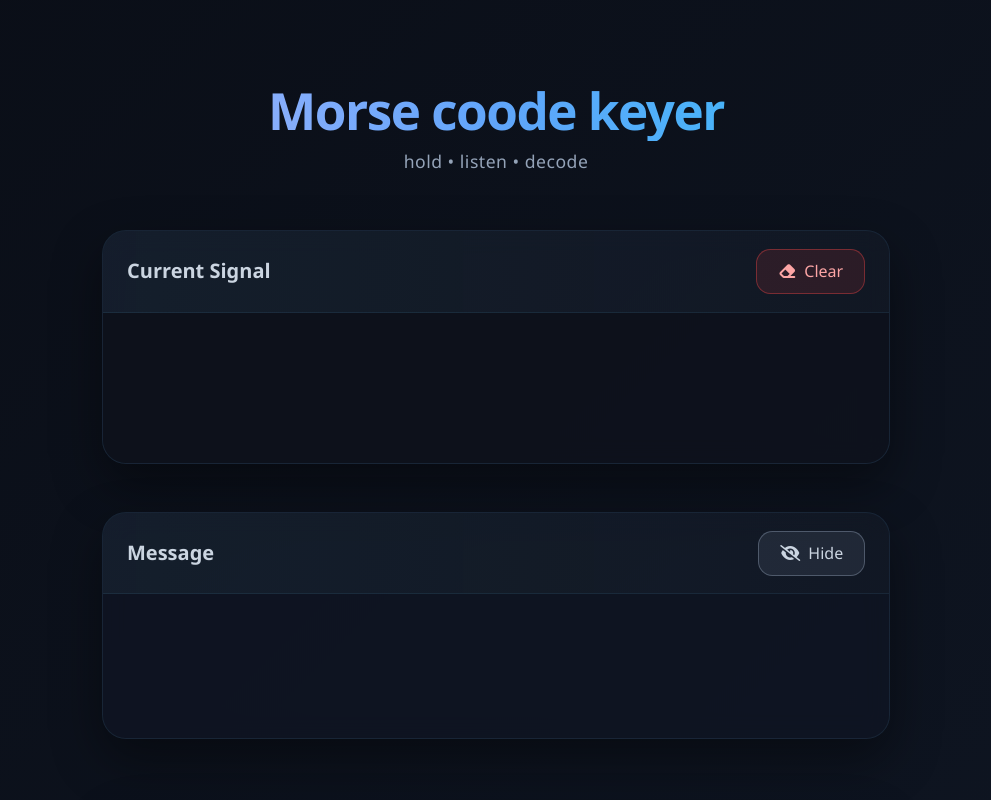
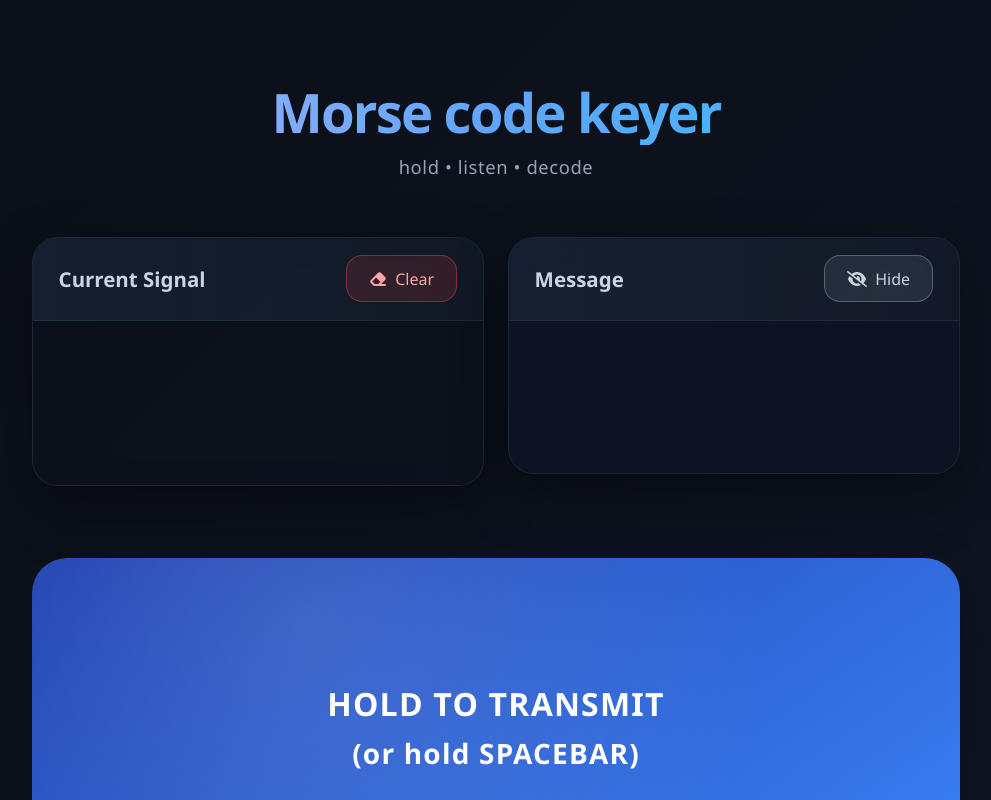
Before and after one commit to hailongcoding/morse-keyer, a plain HTML site: page index.html in a window 1280 px wide. Shown: the top 800 px of the page, without its empty margins (144-1135 px from the left). Drawn offline with nearby package versions, Linux system fonts and the light colour scheme.

Commit message:
Update index.html

```diff
--- a/index.html
+++ b/index.html
@@ -11,19 +11,13 @@
     :root {
       --bg: #0a0e17;
       --surface: #11151f;
-      --surface-glass: rgba(17, 21, 31, 0.65);
-      --accent: #5dade2;
-      --accent-glow: rgba(93, 173, 226, 0.25);
+      --surface-glass: rgba(17, 21, 31, 0.68);
+      --accent: #60a5fa;
+      --accent-glow: rgba(96, 165, 250, 0.28);
       --text: #e0e7ff;
       --text-muted: #94a3b8;
       --success: #22c55e;
       --danger: #ef4444;
-    }
-
-    * {
-      margin: 0;
-      padding: 0;
-      box-sizing: border-box;
     }
 
     body {
@@ -31,62 +25,61 @@
       color: var(--text);
       min-height: 100vh;
       font-family: 'Segoe UI', system-ui, sans-serif;
-      overflow-x: hidden;
     }
 
     .container {
-      max-width: 820px;
-      padding: 2rem 1rem;
+      max-width: 960px;
+      padding: 2.5rem 1rem 4rem;
     }
 
     header {
       text-align: center;
-      margin: 3rem 0 3.5rem;
+      margin: 2.5rem 0 3.5rem;
     }
 
     h1 {
-      font-size: 3.2rem;
+      font-size: 3.4rem;
       font-weight: 800;
-      letter-spacing: -1.5px;
+      letter-spacing: -1.8px;
       background: linear-gradient(90deg, #a5b4fc, #60a5fa, #38bdf8);
       -webkit-background-clip: text;
       -webkit-text-fill-color: transparent;
-      background-clip: text;
-      margin-bottom: 0.4rem;
     }
 
     .subtitle {
       color: var(--text-muted);
-      font-size: 1.1rem;
-      letter-spacing: 0.5px;
+      font-size: 1.15rem;
+      letter-spacing: 0.6px;
     }
 
     .card {
       background: var(--surface-glass);
-      backdrop-filter: blur(12px);
-      border: 1px solid rgba(93, 173, 226, 0.12);
-      border-radius: 1.5rem;
+      backdrop-filter: blur(14px);
+      border: 1px solid rgba(96,165,250,0.14);
+      border-radius: 1.6rem;
       overflow: hidden;
-      box-shadow: 0 20px 50px rgba(0,0,0,0.4);
-      transition: transform 0.3s ease, box-shadow 0.3s ease;
+      box-shadow: 0 22px 55px rgba(0,0,0,0.42);
+      transition: all 0.4s cubic-bezier(0.34, 1.56, 0.64, 1);
+      opacity: 0;
+      transform: translateY(20px);
     }
 
-    .card:hover {
-      transform: translateY(-4px);
-      box-shadow: 0 30px 70px rgba(0,0,0,0.5);
+    .card.visible {
+      opacity: 1;
+      transform: translateY(0);
     }
 
     .card-header {
-      background: linear-gradient(to right, rgba(93,173,226,0.08), rgba(93,173,226,0.03));
-      padding: 1.1rem 1.5rem;
-      border-bottom: 1px solid rgba(93,173,226,0.1);
+      background: linear-gradient(to right, rgba(96,165,250,0.09), rgba(96,165,250,0.04));
+      padding: 1.1rem 1.6rem;
+      border-bottom: 1px solid rgba(96,165,250,0.12);
       display: flex;
       justify-content: space-between;
       align-items: center;
     }
 
     .card-header h3 {
-      font-size: 1.25rem;
+      font-size: 1.28rem;
       font-weight: 600;
       color: #cbd5e1;
       margin: 0;
@@ -94,47 +87,60 @@
 
     #current {
       font-family: 'JetBrains Mono', 'Courier New', monospace;
-      font-size: 3.6rem;
+      font-size: clamp(2.4rem, 6vw, 3.9rem);
       font-weight: 500;
-      letter-spacing: 6px;
-      min-height: 5.5rem;
+      letter-spacing: 7px;
+      min-height: 6.2rem;
       color: var(--accent);
-      text-shadow: 0 0 20px var(--accent-glow);
+      text-shadow: 0 0 24px var(--accent-glow);
       text-align: center;
-      padding: 2rem 1.5rem;
-      background: rgba(10, 15, 25, 0.4);
+      padding: 2.2rem 1.6rem;
+      background: rgba(10, 15, 25, 0.45);
+      transition: transform 0.15s ease, text-shadow 0.3s;
+    }
+
+    #paddle.holding #current {
+      transform: scale(1.03);
+      text-shadow: 0 0 40px rgba(96,165,250,0.6);
     }
 
     #output {
-      font-size: 1.38rem;
-      line-height: 1.65;
-      min-height: 9rem;
-      padding: 1.8rem 2rem;
+      font-size: 1.42rem;
+      line-height: 1.7;
+      min-height: 9.5rem;
+      padding: 1.9rem 2.2rem;
       white-space: pre-wrap;
       word-break: break-word;
       color: #e2e8f0;
-      background: rgba(15, 23, 42, 0.35);
+      background: rgba(15, 23, 42, 0.38);
+      animation: textReveal 0.6s ease-out forwards;
+    }
+
+    @keyframes textReveal {
+      from { opacity: 0.4; transform: translateY(8px); }
+      to   { opacity: 1;   transform: translateY(0);   }
     }
 
     .key-zone {
-      margin: 4rem 0 5rem;
+      margin: 4.5rem 0 5rem;
       position: relative;
     }
 
     #paddle {
       width: 100%;
-      height: 320px;
-      font-size: 1.9rem;
+      height: 340px;
+      font-size: 2rem;
       font-weight: 700;
-      letter-spacing: 1px;
+      letter-spacing: 1.2px;
       border: none;
-      border-radius: 2rem;
-      background: linear-gradient(145deg, #1e40af, #3b82f6);
+      border-radius: 2.2rem;
+      background: linear-gradient(145deg, #1e40af, #3b82f6, #60a5fa);
+      background-size: 200% 200%;
       color: white;
       box-shadow:
-        0 25px 60px rgba(59,130,246,0.35),
-        inset 0 -8px 20px rgba(0,0,0,0.3);
-      transition: all 0.25s cubic-bezier(0.34, 1.56, 0.64, 1);
+        0 28px 70px rgba(59,130,246,0.4),
+        inset 0 -10px 25px rgba(0,0,0,0.35);
+      transition: all 0.28s cubic-bezier(0.34, 1.56, 0.64, 1);
       position: relative;
       overflow: hidden;
     }
@@ -143,50 +149,53 @@
       content: '';
       position: absolute;
       inset: 0;
-      background: radial-gradient(circle at 30% 20%, rgba(255,255,255,0.15) 0%, transparent 60%);
-      opacity: 0.6;
-      transition: opacity 0.4s;
+      background: radial-gradient(circle at 30% 20%, rgba(255,255,255,0.18) 0%, transparent 65%);
+      opacity: 0.65;
+      transition: opacity 0.5s, transform 0.6s;
     }
 
-    #paddle:hover::before,
     #paddle:active::before {
-      opacity: 0.9;
+      opacity: 1;
+      transform: scale(1.15);
     }
 
     #paddle:active {
-      transform: translateY(8px) scale(0.975);
+      transform: translateY(10px) scale(0.97);
       box-shadow:
-        0 10px 30px rgba(59,130,246,0.25),
-        inset 0 -4px 12px rgba(0,0,0,0.4);
+        0 12px 40px rgba(59,130,246,0.3),
+        inset 0 -6px 18px rgba(0,0,0,0.45);
+      background-position: 100% 100%;
     }
 
     .btn-control {
-      border-radius: 0.9rem;
-      padding: 0.6rem 1.3rem;
+      border-radius: 1rem;
+      padding: 0.65rem 1.4rem;
       font-weight: 500;
-      transition: all 0.2s;
+      transition: all 0.22s;
     }
 
     .btn-clear {
-      background: rgba(239,68,68,0.12);
-      border-color: rgba(239,68,68,0.4);
+      background: rgba(239,68,68,0.14);
+      border-color: rgba(239,68,68,0.45);
       color: #fca5a5;
     }
 
     .btn-clear:hover {
-      background: rgba(239,68,68,0.22);
+      background: rgba(239,68,68,0.26);
       border-color: #f87171;
+      transform: translateY(-1px);
     }
 
     .btn-toggle {
-      background: rgba(148,163,184,0.12);
-      border-color: rgba(148,163,184,0.4);
+      background: rgba(148,163,184,0.14);
+      border-color: rgba(148,163,184,0.45);
       color: #cbd5e1;
     }
 
     .btn-toggle:hover {
-      background: rgba(148,163,184,0.22);
+      background: rgba(148,163,184,0.26);
       border-color: #94a3b8;
+      transform: translateY(-1px);
     }
   </style>
 </head>
@@ -195,11 +204,14 @@
 <div class="container">
 
   <header>
-    <h1>Morse coode keyer</h1>
+    <h1>Morse code keyer</h1>
     <div class="subtitle">hold • listen • decode</div>
   </header>
 
-  <div class="card mb-5">
+  <div class="row g-4 mb-5">
+    <!-- Left: Current Signal -->
+    <div class="col-lg-6">
+      <div class="card" id="currentCard">
         <div class="card-header">
           <h3>Current Signal</h3>
           <button id="clear" class="btn btn-control btn-clear">
@@ -208,8 +220,11 @@
         </div>
         <div id="current"> </div>
       </div>
+    </div>
 
-  <div class="card mb-5">
+    <!-- Right: Decoded Message -->
+    <div class="col-lg-6">
+      <div class="card" id="outputCard">
         <div class="card-header">
           <h3>Message</h3>
           <button id="toggle-output" class="btn btn-control btn-toggle">
@@ -217,6 +232,8 @@
           </button>
         </div>
         <div id="output"> </div>
+      </div>
+    </div>
   </div>
 
   <div class="key-zone">
@@ -229,7 +246,7 @@
 </div>
 
 <script>
-// ──────────────────────────────────────────────── Morse dictionary & logic (same as before)
+// ──────────────────────────────────────────────── Morse logic (unchanged)
 
 const MORSE = {
   '.-':'A','-...':'B','-.-.':'C','-..':'D','.':'E','..-.':'F','--.':'G','....':'H','..':'I','.---':'J',
@@ -253,10 +270,12 @@ function noteOn() {
   osc.frequency.value = 720;
   osc.connect(ctx.destination);
   osc.start();
+  document.getElementById('paddle').classList.add('holding');
 }
 
 function noteOff() {
   if (osc) { osc.stop(); osc = null; }
+  document.getElementById('paddle').classList.remove('holding');
 }
 
 function onRelease() {
@@ -283,7 +302,7 @@ function onRelease() {
   }, 340);
 }
 
-// ── Input events ────────────────────────────────────────
+// ── Input ─────────────────────────────────────────────────
 document.addEventListener('keydown', e => {
   if (e.code === 'Space' && !e.repeat) {
     e.preventDefault();
@@ -306,10 +325,10 @@ paddle.onmousedown = () => {
   noteOn();
   clearTimeout(letterTO); clearTimeout(wordTO);
 };
-paddle.onmouseup = onRelease;
+paddle.onmouseup   = onRelease;
 paddle.onmouseleave = () => { if (osc) onRelease(); };
 
-// ── Controls ────────────────────────────────────────────
+// ── Controls & animation trigger ──────────────────────────
 document.getElementById('clear').onclick = () => {
   buffer = message = '';
   document.getElementById('current').textContent = ' ';
@@ -326,6 +345,12 @@ document.getElementById('toggle-output').onclick = function() {
     this.innerHTML = '<i class="fas fa-eye me-1"></i> Show';
   }
 };
+
+// Fade-in cards on load
+setTimeout(() => {
+  document.getElementById('currentCard').classList.add('visible');
+  document.getElementById('outputCard').classList.add('visible');
+}, 300);
 </script>
 
 <script src="https://cdn.jsdelivr.net/npm/bootstrap@5.3.3/dist/js/bootstrap.bundle.min.js"></script>
```
Lines whose indentation alone changed are shown as unchanged.
